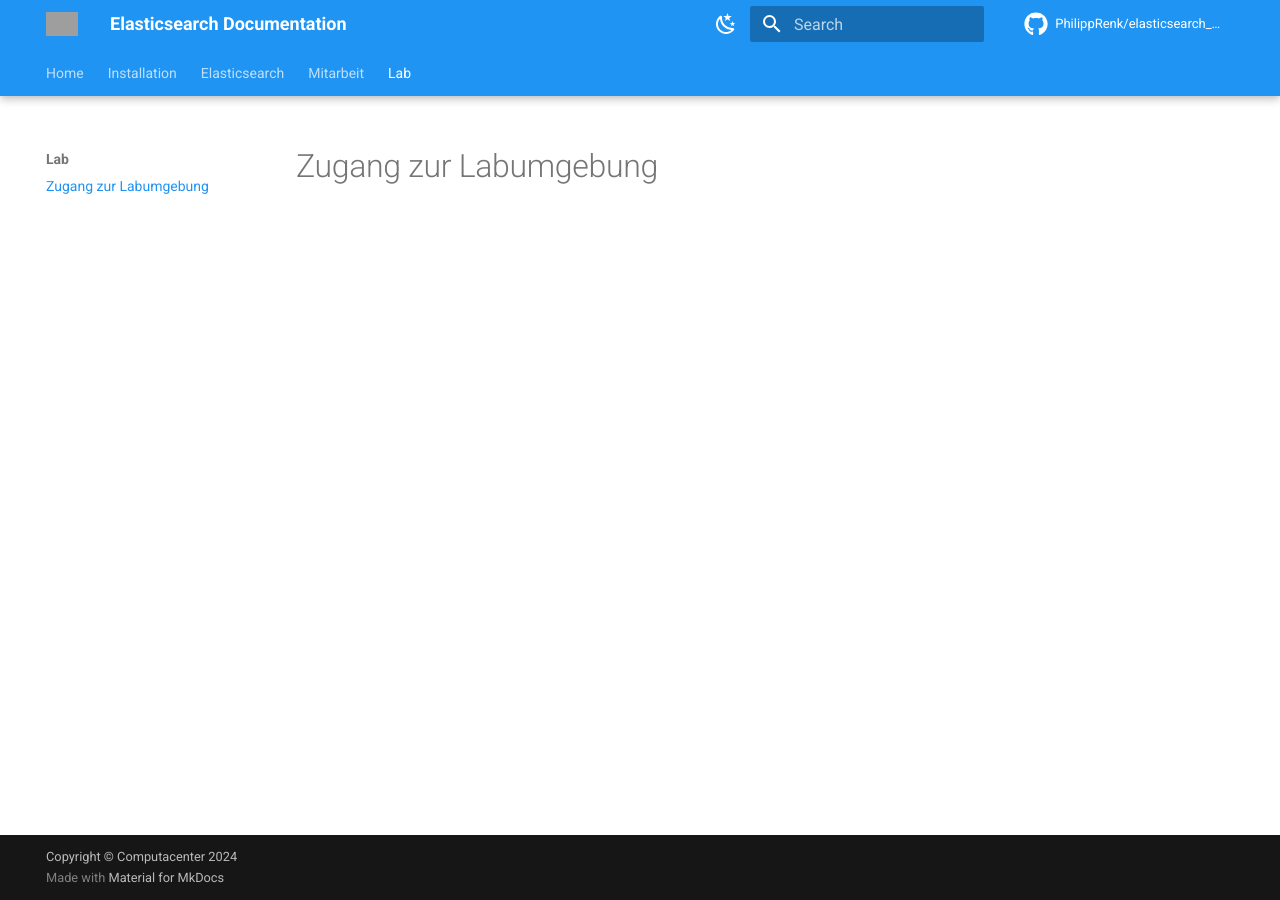
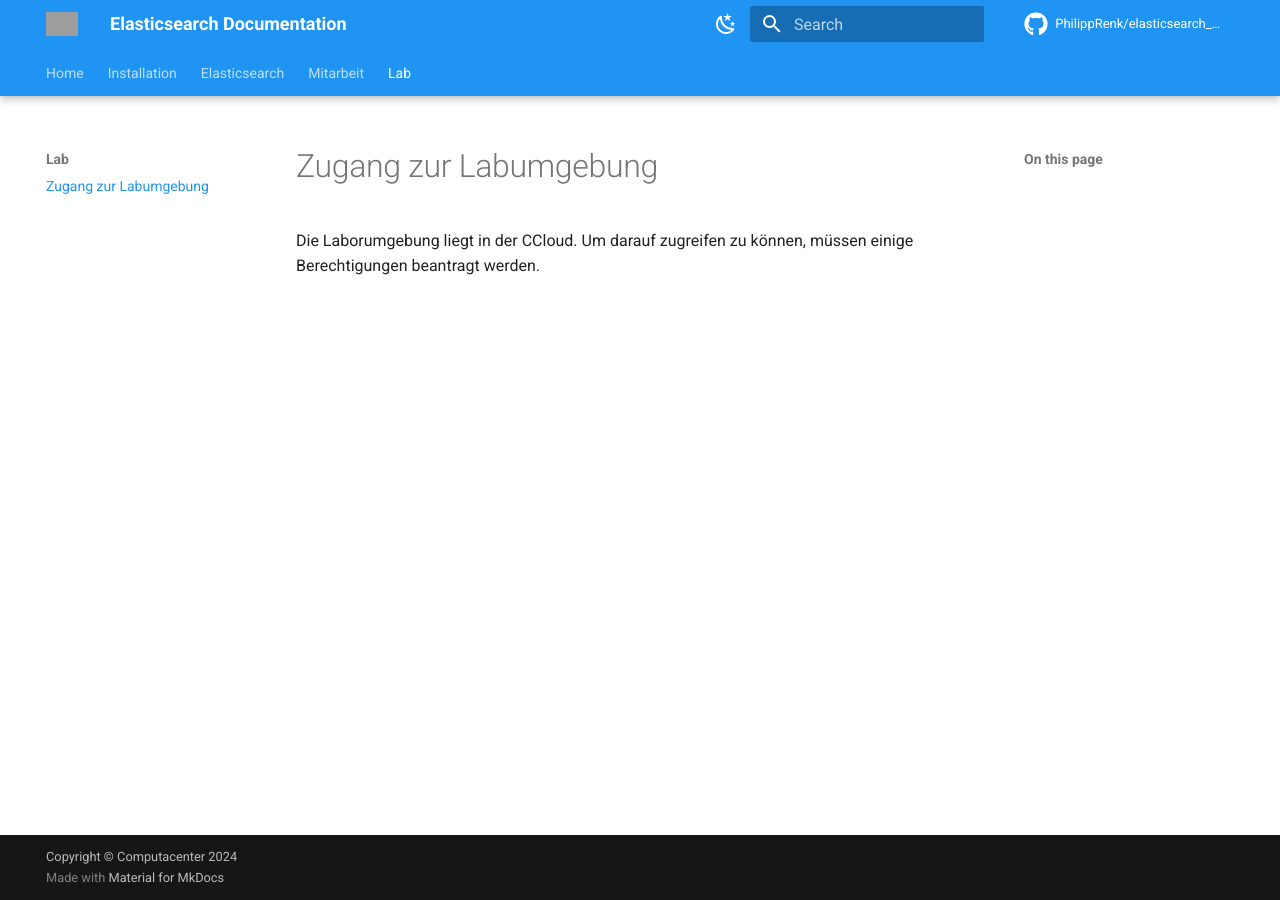
Before and after one commit to PhilippRenk/elasticsearch_documentation, an MkDocs documentation site: the page built from docs/Lab/00_Access.md, in a window 1280 px wide. Built offline with MkDocs 1.6.1 and Material for MkDocs 9.7.7, drawn with Linux system fonts in a browser that asks for light colours; plug-ins that fetch from the network failed and are left out; comment, search, counter and statistics services are not loaded; grey boxes are pictures that could not be loaded.

Commit message:
test repo access

```diff
--- a/docs/Lab/00_Access.md
+++ b/docs/Lab/00_Access.md
@@ -1 +1,5 @@
 # Zugang zur Labumgebung
+
+Die Laborumgebung liegt in der CCloud. Um darauf zugreifen zu können, müssen einige Berechtigungen beantragt werden.
+
+##
```
